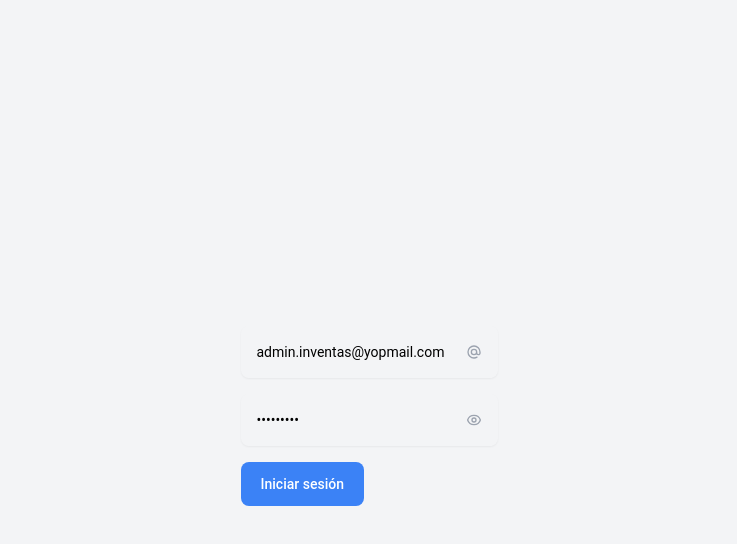
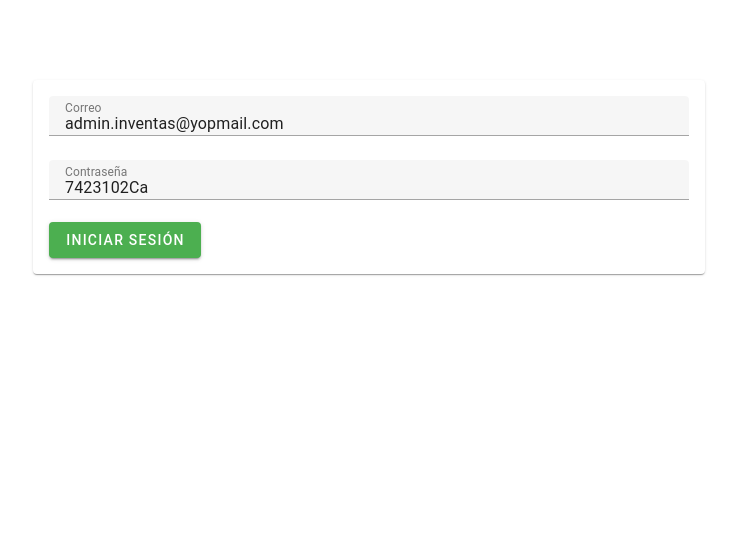
Before and after one commit to lororock/inventas-app-front, a Vue app: page / in a window 1280 px wide. Shown: the top 544 px of the page, without its empty margins (271-1008 px from the left). Built offline with nearby package versions, Linux system fonts and the light colour scheme.

Commit message:
:sparkles: usage vuetify in form for login app

```diff
--- a/src/App.vue
+++ b/src/App.vue
@@ -1,9 +1,7 @@
-<script setup lang="ts">
-</script>
+<script setup lang="ts"></script>
 
 <template>
   <div>
     <router-view />
   </div>
-
 </template>
--- a/src/views/Home.vue
+++ b/src/views/Home.vue
@@ -1,105 +1,48 @@
 <script setup lang="ts">
 import { ref } from "vue";
 import { useAuthStore } from "../store/auth.store.ts";
+import router from "../router";
 
-const email = ref("admin.inventas@yopmail.com");
-const password = ref("7423102Ca");
+const valid = ref<boolean>(true);
+const email = ref<string>("admin.inventas@yopmail.com");
+const password = ref<string>("7423102Ca");
 const authStore = useAuthStore();
 
-const submitLogin = async () => {
+const submitLogin = async () =>
   await authStore.login(email.value, password.value);
-  console.log(authStore.token);
-};
+
+(async () => {
+  const isAuth = await authStore.validTokenRefresh();
+  if (isAuth) return await router.push("/form");
+})();
 </script>
 
 <template>
-  <div class="flex items-center justify-center h-screen bg-gray-100">
-    <div class="mx-auto max-w-screen-xl px-4 sm:px-6 lg:px-8">
-      <div class="mx-auto max-w-lg text-center"></div>
+  <v-card class="max-w-2xl mx-auto mt-20">
+    <v-form v-model="valid" @submit.prevent="submitLogin">
+      <v-container>
+        <v-row>
+          <v-col cols="12">
+            <v-text-field
+              density="compact"
+              v-model="email"
+              label="Correo"
+              required
+              hide-details
+            />
+          </v-col>
 
-      <form
-        @submit.prevent="submitLogin"
-        class="mx-auto mb-0 mt-8 max-w-md space-y-4"
-      >
-        <div>
-          <label for="email" class="sr-only">Email</label>
-
-          <div class="relative">
-            <input
-              v-model="email"
-              placeholder="Email"
-              type="email"
-              class="w-full rounded-lg border-gray-200 p-4 pe-12 text-sm shadow-sm"
+          <v-col cols="12">
+            <v-text-field
+              density="compact"
+              v-model="password"
+              label="Contraseña"
+              required
             />
-
-            <span
-              class="absolute inset-y-0 end-0 grid place-content-center px-4"
-            >
-              <svg
-                xmlns="http://www.w3.org/2000/svg"
-                class="h-4 w-4 text-gray-400"
-                fill="none"
-                viewBox="0 0 24 24"
-                stroke="currentColor"
-              >
-                <path
-                  stroke-linecap="round"
-                  stroke-linejoin="round"
-                  stroke-width="2"
-                  d="M16 12a4 4 0 10-8 0 4 4 0 008 0zm0 0v1.5a2.5 2.5 0 005 0V12a9 9 0 10-9 9m4.5-1.206a8.959 8.959 0 01-4.5 1.207"
-                />
-              </svg>
-            </span>
-          </div>
-        </div>
-
-        <div>
-          <label for="password" class="sr-only">Password</label>
-
-          <div class="relative">
-            <input
-              v-model="password"
-              placeholder="Password"
-              type="password"
-              class="w-full rounded-lg border-gray-200 p-4 pe-12 text-sm shadow-sm"
-            />
-
-            <span
-              class="absolute inset-y-0 end-0 grid place-content-center px-4"
-            >
-              <svg
-                xmlns="http://www.w3.org/2000/svg"
-                class="h-4 w-4 text-gray-400"
-                fill="none"
-                viewBox="0 0 24 24"
-                stroke="currentColor"
-              >
-                <path
-                  stroke-linecap="round"
-                  stroke-linejoin="round"
-                  stroke-width="2"
-                  d="M15 12a3 3 0 11-6 0 3 3 0 016 0z"
-                />
-                <path
-                  stroke-linecap="round"
-                  stroke-linejoin="round"
-                  stroke-width="2"
-                  d="M2.458 12C3.732 7.943 7.523 5 12 5c4.478 0 8.268 2.943 9.542 7-1.274 4.057-5.064 7-9.542 7-4.477 0-8.268-2.943-9.542-7z"
-                />
-              </svg>
-            </span>
-          </div>
-        </div>
-
-        <div class="flex items-center justify-between">
-          <button
-            type="submit"
-            class="inline-block rounded-lg bg-blue-500 px-5 py-3 text-sm font-medium text-white"
-          >
-            Iniciar sesión
-          </button>
-        </div>
-      </form>
-    </div>
-  </div>
+          </v-col>
+        </v-row>
+        <v-btn type="submit" class="bg-green"> Iniciar Sesión </v-btn>
+      </v-container>
+    </v-form>
+  </v-card>
 </template>
```
